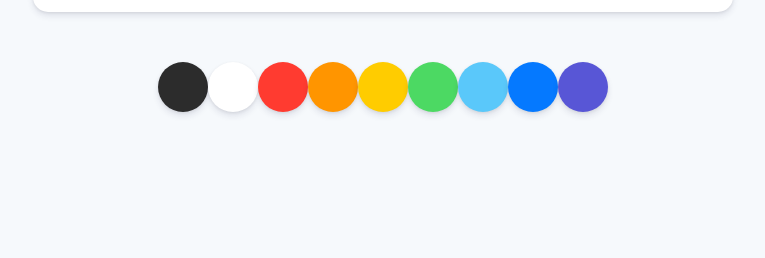
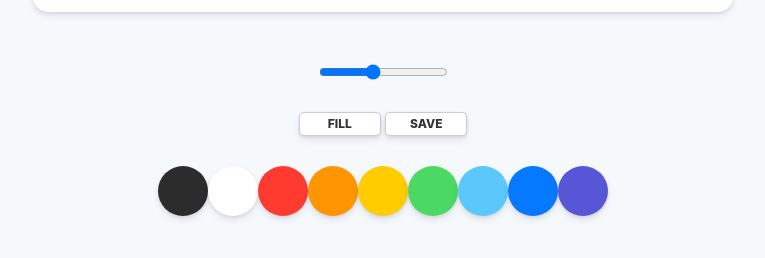
Before and after one commit to hayuni5/paintJS, a plain HTML site: page index.html in a window 1280 px wide. Shown: the part 638-896 px from the top of the page, without its empty margins (257-1022 px from the left). Before the commit the page ends 800 px from the top, so only its background shows below. Drawn offline with Linux system fonts and the light colour scheme.

Commit message:
190913 17:57 app.js 일부 작성

```diff
--- a/app.js
+++ b/app.js
@@ -0,0 +1,38 @@
+const canvas = document.getElementById("jsCanvas");
+
+let painting = false;
+
+function stopPainting() {
+    painting = false;
+}
+
+function onMouseMove(event) {
+    //console.log(event);
+    /* 해당 이벤트 객체의 속성 중... 우리가 만질 부분에 연관된 속성은 offset속성이당
+    우리가 짜놓은 캔버스에 한한 마우스의 좌표값을 나타냄
+    clientX, Y는 윈도우 전체의 범위 내 마우스 위치값을 나타냄
+     */
+    const x = event.offsetX;
+    const y = event.offsetY;
+    //마우스가 캔버스 안에 들어갔을 때, 캔버스를 클릭하는 순간을 인지하게 하고 싶고,
+    //캔버스를 클릭했을 때 painting을 시작해야 함
+    //캔버스를 떼기 전까지 painting하고, 캔버스에서 마우스 클릭 상태를 해제하면 painting 그만하기.
+    //캔버스를 벗어나면 그 때에도 painting을 그만해야함
+
+}
+
+function onMouseDown(event){
+    //console.log(event);
+    painting = true;
+}
+
+function onMouseUp(event) {
+    stopPainting();
+}
+
+if(canvas) {
+    canvas.addEventListener("mousemove", onMouseMove);
+    canvas.addEventListener("mousedown", onMouseDown);
+    canvas.addEventListener("mouseup", onMouseUp);
+    canvas.addEventListener("mouseleave", stopPainting);
+}
--- a/index.html
+++ b/index.html
@@ -11,6 +11,13 @@
     <!-- id는 js 작업할 때, class는 css 작업할 때 쓸거임 -->
     <canvas id="jsCanvas" class="canvas"></canvas>
     <div class="controls">
+        <div class="controls_range">
+            <input type="range" id="jsRange" min="0.1" max="5.0" value="2.5" steps="0.1"/>
+        </div>
+        <div class="controls_btns">
+            <button id="jsMode">Fill</button>
+            <button id="jsSave">Save</button>
+        </div>
         <div id="jsColors" class="controls_colors">
             <div class="controls_color" style="background-color: #2c2c2c;"></div>
             <div class="controls_color" style="background-color:white;"></div>
--- a/styles.css
+++ b/styles.css
@@ -6,11 +6,42 @@
     display: flex;
     flex-direction: column;
     align-items: center;
-    padding-top: 50px;
+    padding: 50px 0px;
 }
 
 .controls {
     margin-top: 50px;
+    display: flex;
+    flex-direction: column;
+    align-items: center;
+}
+
+.controls .controls_range {
+    margin-bottom: 30px;
+}
+
+.controls .controls_btns {
+    margin-bottom: 30px;
+}
+
+.controls_btns button {
+    all: unset; /* WOW */
+    cursor: pointer;
+    background-color: white;
+    padding: 5px 0px;
+    width: 80px;
+    text-align: center;
+    border-radius: 5px;
+    box-shadow: 0 4px 6px rgba(50, 50, 93, 0.11), 0 1px 3px rgba(0, 0, 0, 0.08);
+    border: 1px solid rgba(0,0,0,0.2);
+    color: rgba(0,0,0,0.8);
+    text-transform: uppercase;
+    font-weight: 800;
+    font-size: 12px;
+}
+
+.controls_btns button:active{
+    transform:scale(0.95);
 }
 
 .canvas {
```
